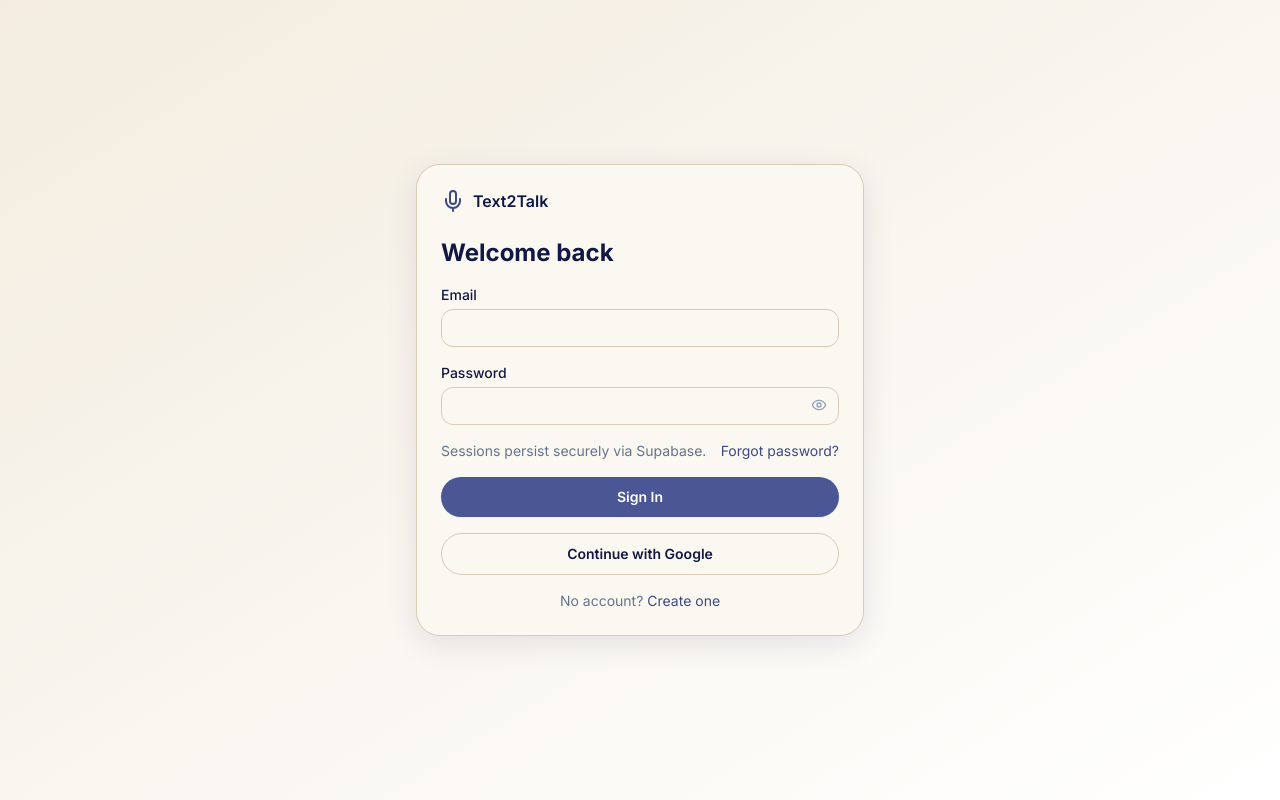
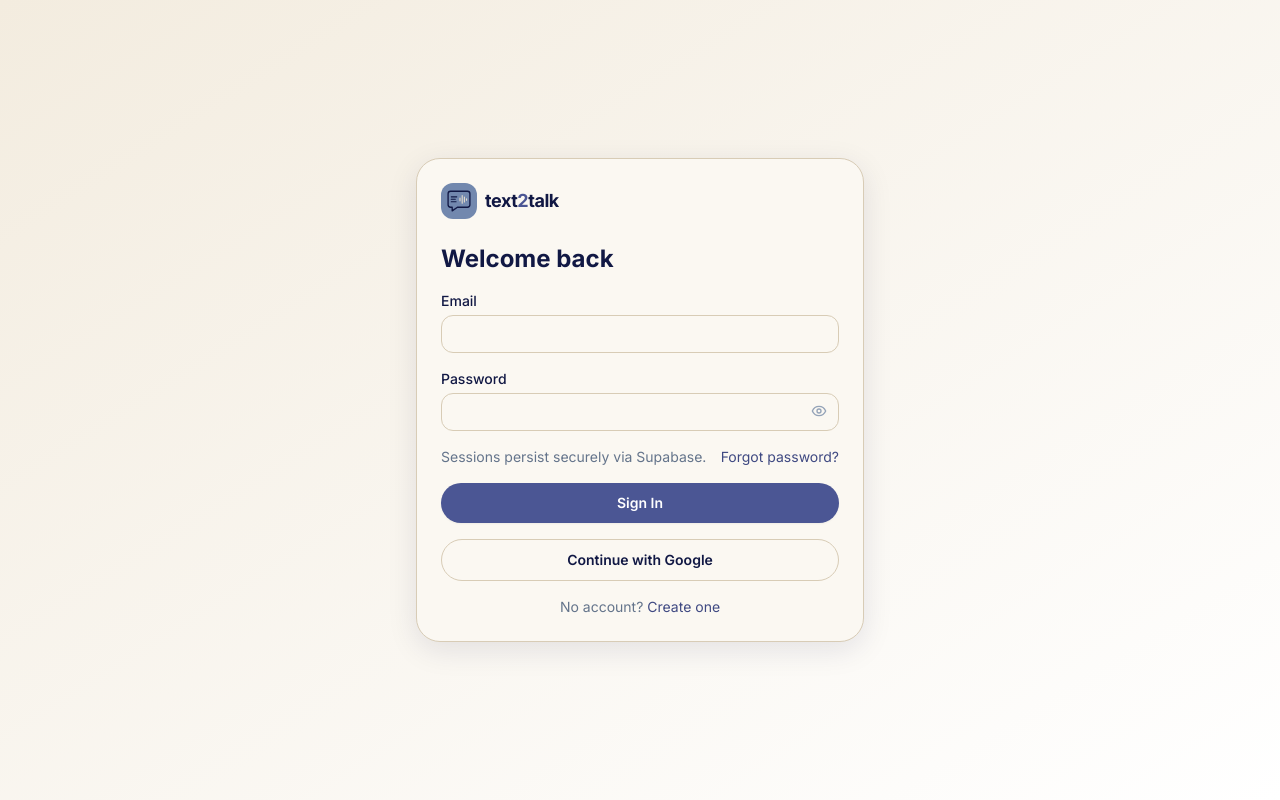
Before and after one commit to aditya-17-svg/text2talk_final, a React (Vite) app in the folder text2talk/: page /login in a window 1280 px wide. Built offline with nearby package versions, Linux system fonts and the light colour scheme; no server answers.

Commit message:
Update AuthPages.jsx

```diff
--- a/text2talk/src/features/auth/AuthPages.jsx
+++ b/text2talk/src/features/auth/AuthPages.jsx
@@ -4,6 +4,7 @@ import { useForm } from 'react-hook-form'
 import { zodResolver } from '@hookform/resolvers/zod'
 import { z } from 'zod'
 import { Eye, EyeOff, Mic } from 'lucide-react'
+import Logo from '../../components/Logo'
 import { supabase, isConfigured } from '../../lib/supabase'
 
 const password = z.string().min(8, 'At least 8 characters').regex(/[A-Z]/, 'Add an uppercase letter').regex(/[0-9]/, 'Add a number')
@@ -19,7 +20,7 @@ function Shell({ title, children, footer }) {
   return (
     <main className="flex min-h-screen items-center justify-center bg-gradient-to-br from-brand-50 to-white p-4 dark:from-slate-950 dark:to-slate-900">
       <div className="card w-full max-w-md">
-        <Link to="/" className="mb-6 flex items-center gap-2 font-semibold"><Mic className="text-brand-600" /> Text2Talk</Link>
+        <div className="mb-6"><Logo textClass="text-ink" two="text-brand-500" /></div>
         <h1 className="mb-4 text-2xl font-bold">{title}</h1>
         {!isConfigured && <p role="alert" className="mb-4 rounded-lg bg-amber-50 p-3 text-sm text-amber-800">Supabase is not configured. Copy .env.example to .env and add your keys.</p>}
         {children}<div className="mt-4 text-center text-sm text-slate-500">{footer}</div>
```
